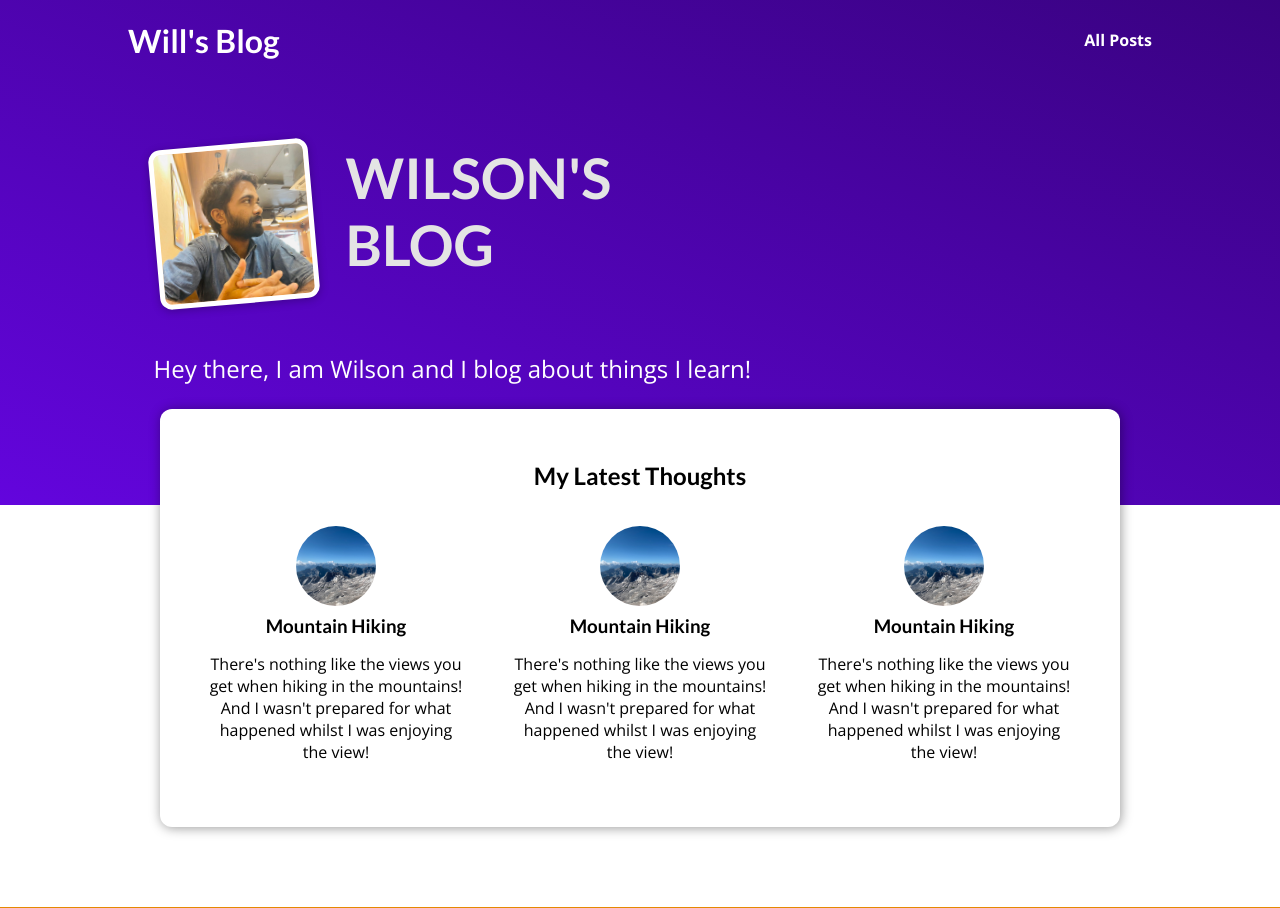
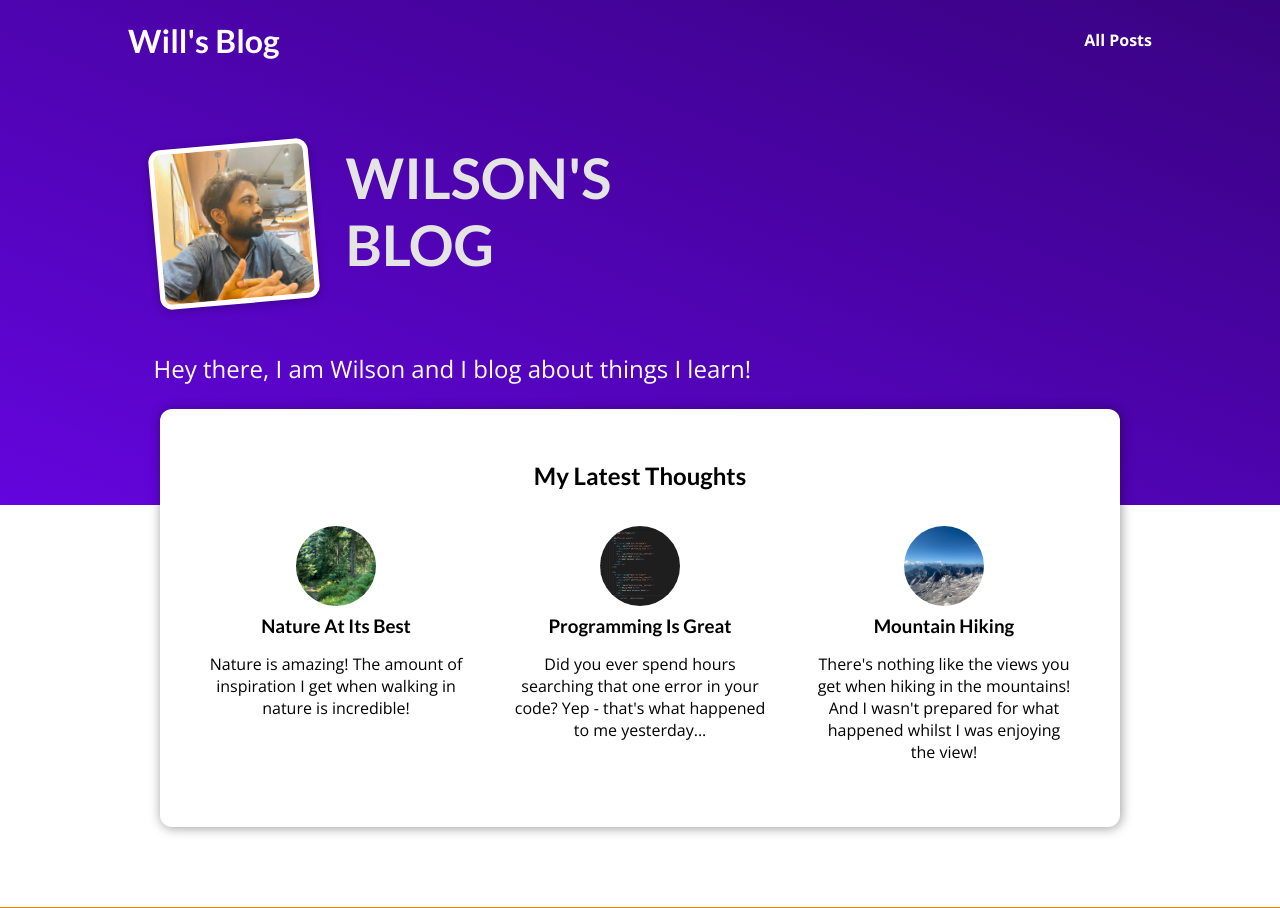
Before and after one commit to wilsan/blogging-site, a Django app: page / in a window 1280 px wide. Shown: the top 908 px of the page. Run offline with Django 4.2, Linux system fonts and the light colour scheme.

Commit message:
Modify includes/post.html to show contents dynamically

```diff
--- a/blog/templates/blog/includes/post.html
+++ b/blog/templates/blog/includes/post.html
@@ -2,14 +2,11 @@
 
 <li>
     <article class="post">
-        <a href="{% url 'post-detail-page' slug='the-mountains' %}">
-            <img src="{% static 'blog/images/mountains.jpg' %}" alt="Mountain Hiking">
+        <a href="{% url 'post-detail-page' slug=post.slug %}">
+            <img src="{% static 'blog/images/'|add:post.image %}" alt="{{ post.title }}">  <!-- using the add filter -->
             <div class="post__content">
-                <h3>Mountain Hiking</h3>
-                <p>
-                    There's nothing like the views you get when hiking in the mountains!
-                    And I wasn't prepared for what happened whilst I was enjoying the view!
-                </p>
+                <h3>{{ post.title }}</h3>
+                <p>{{ post.excerpt }}</p>
             </div>
         </a>
     </article>
```
